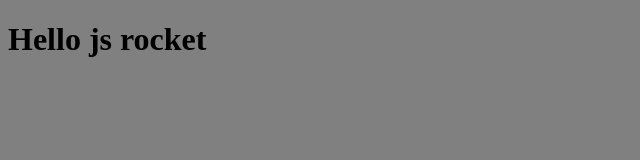
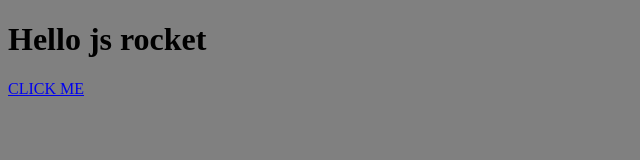
Before and after one commit to tyaroleppink14/Js-rocket, a plain HTML site: page index.html in a window 1280 px wide. Shown: the full height of the page, 0-640 px from the left. Drawn offline with Linux system fonts and the light colour scheme.

Commit message:
added a onclick myname

```diff
--- a/index.html
+++ b/index.html
@@ -10,5 +10,6 @@
 </head>
 <body>
     <h1>Hello js rocket</h1>
+    <a href="#" onclick="sayMyName('Tyaro');">CLICK ME</a>
 </body>
 </html>
--- a/script.js
+++ b/script.js
@@ -1,3 +1,8 @@
+var sayMyName = function(name) {
+    alert('My name is ' +name);
+}
+
+
 var car = {
     make: "VW",
     type: "Polo",
```
